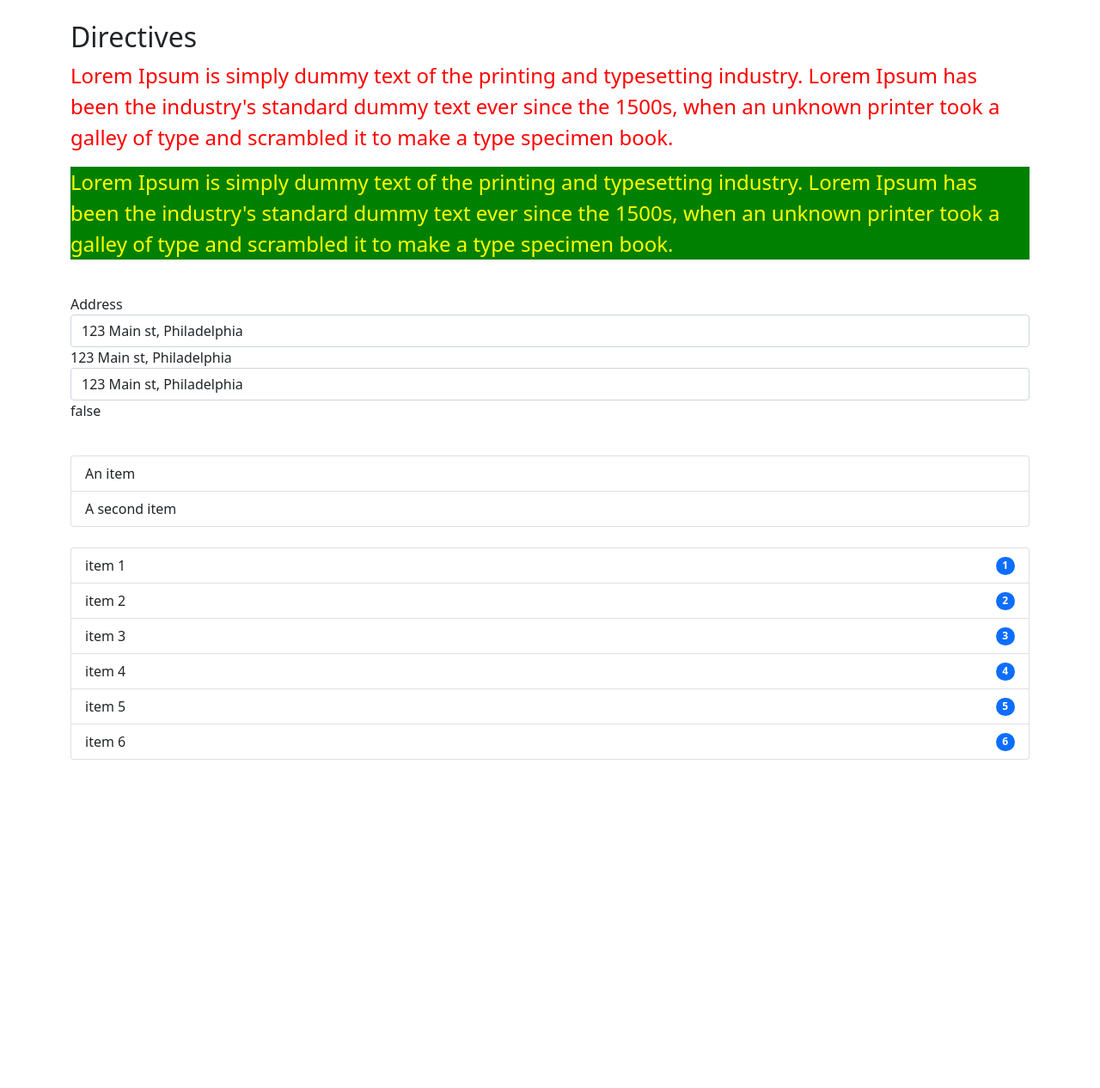
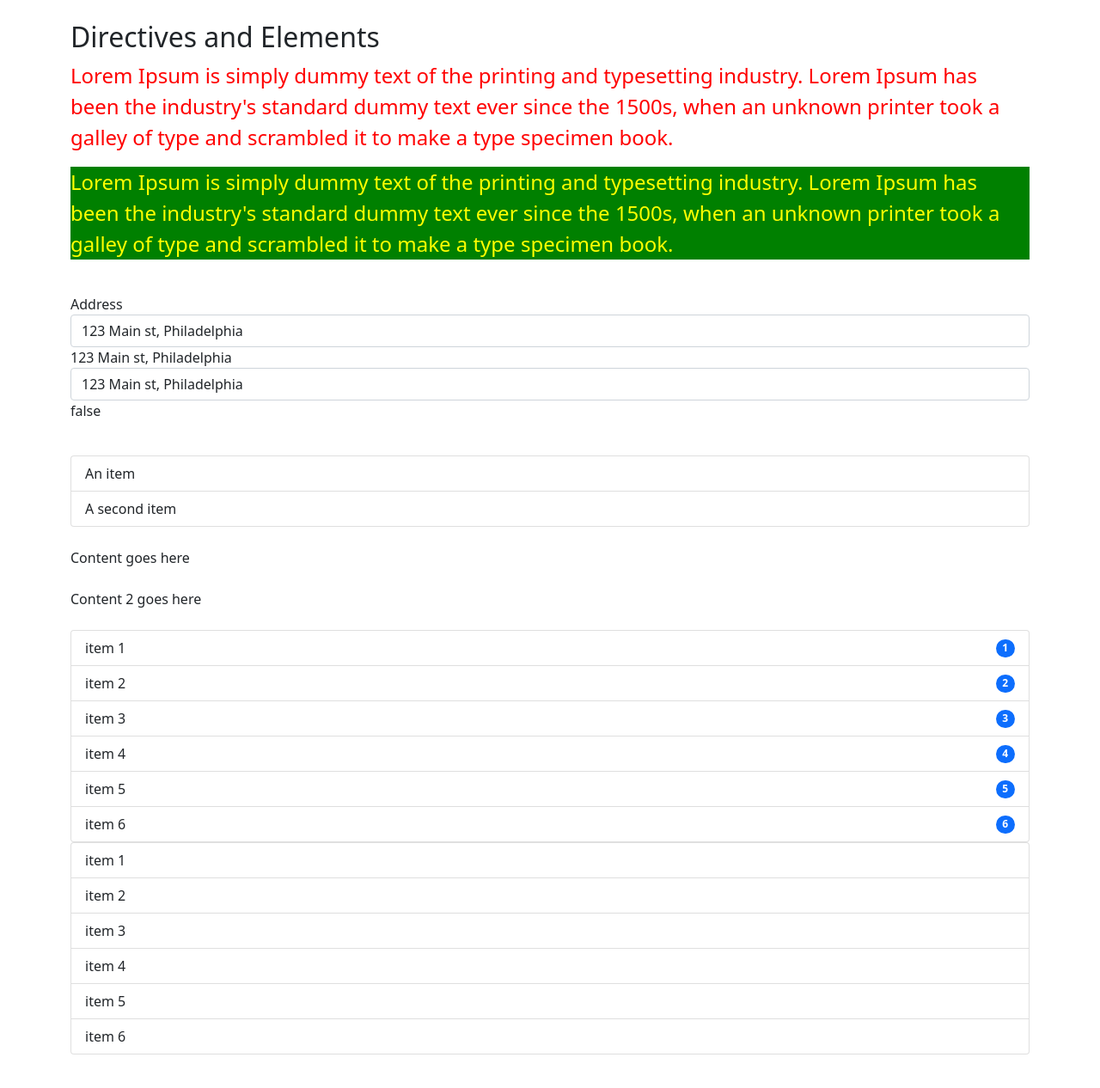
Before and after one commit to juniorro/ngcrashcourse, an Angular app: page / in a window 1280 px wide. Shown: the top 1266 px of the page at 86% size. Before the commit the page ends 908 px from the top, so only its background shows below. Built offline with nearby package versions, Linux system fonts and the light colour scheme.

Commit message:
add more details on directives

```diff
--- a/src/app/app.component.html
+++ b/src/app/app.component.html
@@ -2,7 +2,7 @@
   <div class="row">
     <div class="col-xs-12">
 
-      <h2>Directives</h2>
+      <h2>Directives and Elements</h2>
 
       <!-- Directives -->
       <!-- https://angular.io/guide/built-in-directives -->
@@ -35,16 +35,43 @@
 
       <br>
       <!-- https://angular.io/api/forms/NgModel -->
+
       <input [(ngModel)]="address" #addr="ngModel" required class="form-control"/>
       <p>{{ addr.touched }}</p>
 
       <br>
 
       <!-- Built-in structural directives (NgIf, NgFor, NgSwitch) -->
+      <!-- https://angular.io/api/common/NgIf -->
+
       <ul *ngIf="name === 'Junior'" class="list-group">
         <li class="list-group-item">An item</li>
         <li class="list-group-item">A second item</li>
       </ul>
+
+      <br>
+
+      <!-- https://angular.io/api/core/ng-template -->
+
+      <div *ngIf="isAuthenticated else loading">
+        Content goes here
+      </div>
+
+       <ng-template #loading>
+        <div>Loading...</div>
+       </ng-template>
+
+       <br>
+
+       <ng-template [ngIf]="isAuthenticated" [ngIfElse]="loading2">
+        <div class="hero-list">
+         Content 2 goes here
+        </div>
+       </ng-template>
+
+       <ng-template #loading2>
+        <div>Loading...</div>
+       </ng-template>
 
        <br>
 
@@ -56,6 +83,18 @@
          </li>
        </ul>
 
+       <!-- https://angular.io/api/core/ng-container -->
+
+       <ul class="list-group">
+        <ng-container *ngFor="let item of items">
+          <li *ngIf="isAuthenticated" class="list-group-item">
+            {{ item }}
+          </li>
+        </ng-container>
+      </ul>
+
+      <br>
+
 
     </div>
   </div>
--- a/src/app/app.component.ts
+++ b/src/app/app.component.ts
@@ -6,9 +6,15 @@ import { Component } from '@angular/core';
   styleUrls: ['./app.component.css']
 })
 export class AppComponent {
-  isAuthenticated = true;
+  isAuthenticated = false;
   name = 'Junior';
   address = '123 Main st, Philadelphia';
   items = ['item 1', 'item 2', 'item 3', 'item 4', 'item 5', 'item 6'];
 
+  constructor() {
+    setTimeout(() => {
+        this.isAuthenticated = true;
+      }, 3 * 1000 );
+  }
+
 }
```
Lines whose indentation alone changed are shown as unchanged.
